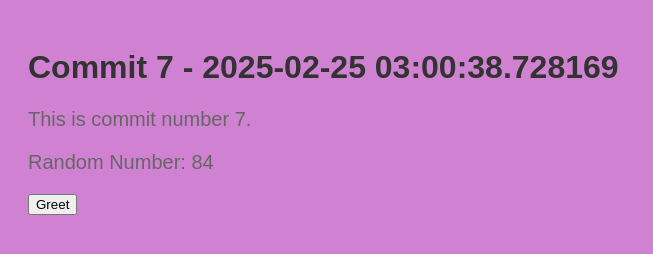
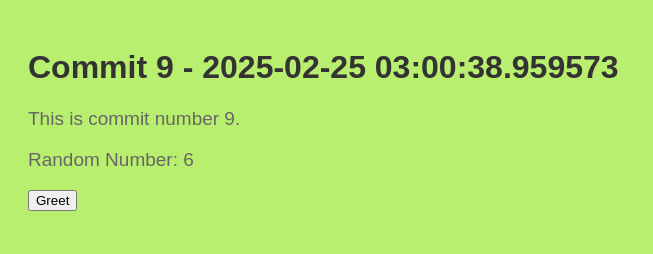
Before and after one commit to legbald0d/myrep-repo-20250225030031, a plain HTML site: page index.html in a window 1280 px wide. Shown: the whole page, without its empty margins (0-653 px from the left). Drawn offline with Linux system fonts and the light colour scheme.

Commit message:
📝 Commit 9 with HTML, CSS, and JS

```diff
--- a/index.html
+++ b/index.html
@@ -2,13 +2,13 @@
     <!DOCTYPE html>
     <html>
     <head>
-        <title>Commit 7 - 2025-02-25 03:00:38.728169</title>
+        <title>Commit 9 - 2025-02-25 03:00:38.959573</title>
         <link rel="stylesheet" href="style.css">
     </head>
     <body>
-        <h1>Commit 7 - 2025-02-25 03:00:38.728169</h1>
-        <p>This is commit number 7.</p>
-        <p>Random Number: 84</p>
+        <h1>Commit 9 - 2025-02-25 03:00:38.959573</h1>
+        <p>This is commit number 9.</p>
+        <p>Random Number: 6</p>
         <button onclick="greet()">Greet</button>
         <script src="script.js"></script>
     </body>
--- a/script.js
+++ b/script.js
@@ -2,4 +2,4 @@
     function greet() {
         alert('Hello from commit ' + commitNumber + '!');
     }
-    var commitNumber = 7;
+    var commitNumber = 9;
--- a/style.css
+++ b/style.css
@@ -1,7 +1,7 @@
 
     body {
         font-family: Arial, sans-serif;
-        background-color: #d181d2;
+        background-color: #b9ef6e;
         padding: 20px;
     }
     h1 {
@@ -9,5 +9,5 @@
     }
     p {
         color: #666;
-        font-size: 20px;
+        font-size: 19px;
     }
```
